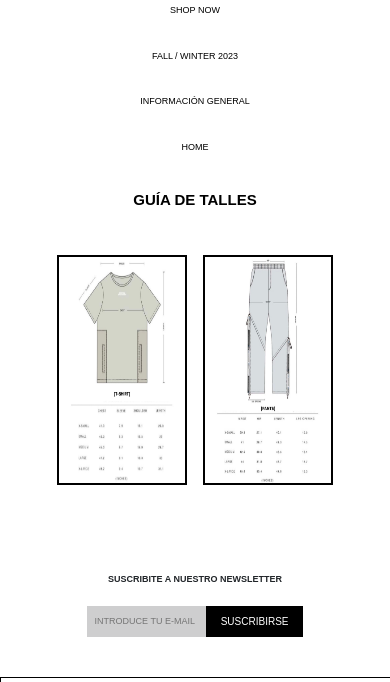
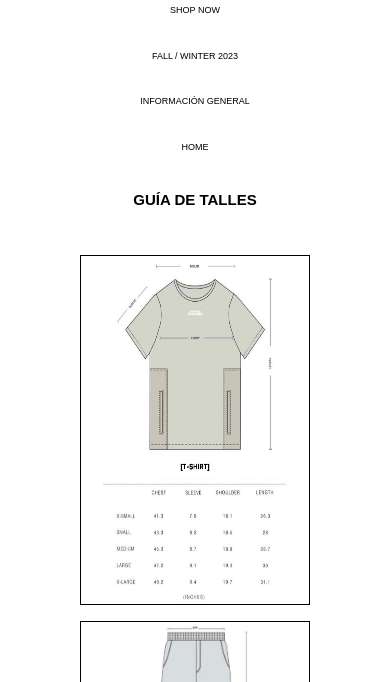
Before and after one commit to Maxheredia/Permanence, a plain HTML site: page pages/guía-de-talles.html in a window 390 px wide. Shown: the part 162-844 px from the top of the page. Drawn offline with nearby package versions, Linux system fonts and the light colour scheme.

Commit message:
cambios en guia de talle

```diff
--- a/css/estilo.css
+++ b/css/estilo.css
@@ -300,14 +300,14 @@ body {
 .guia-talles {
     display: flex;
     justify-content: center;
-    padding-bottom: 40px;
+    padding-bottom: 20px;
   }
 
 .fotos-gt {
     width: 500px;
     height: 600px;
     margin: 15px;
-    border: 3px solid black
+    border: 1px solid black
   }
 
 
@@ -398,7 +398,7 @@ body {
         width: 250px;
         height: 350px;
         margin: 10px;
-        border: 2px solid black
+        border: 1px solid black
     }
     .texto-pf {
         padding-inline-start: 12px;
@@ -525,10 +525,10 @@ body {
     height: 450px;
 }
 .fotos-gt {
-    width: 150px;
-    height: 250px;
-    margin: 10px;
-    border: 2px solid black
+    width: 250px;
+    height: 450px;
+    margin: 15px;
+    border: 1px solid black
   }
   .texto-pf {
     padding-inline-start: 12px;
@@ -590,12 +590,18 @@ body {
     margin-bottom: 30px;
     font-size: 12px;
 }
+.guia-talles {
+    display: flex;
+    flex-direction: column;
+    justify-content: center;
+    align-items: center;
+}
 }
 @media (max-width:400px) {
     .fotos-gt {
-        width: 130px;
-        height: 230px;
+        width: 230px;
+        height: 350px;
         margin: 8px;
-        border: 2px solid black
+        border: 1px solid black;
       }
 }
```
Also changed, not shown: 1 other file.
